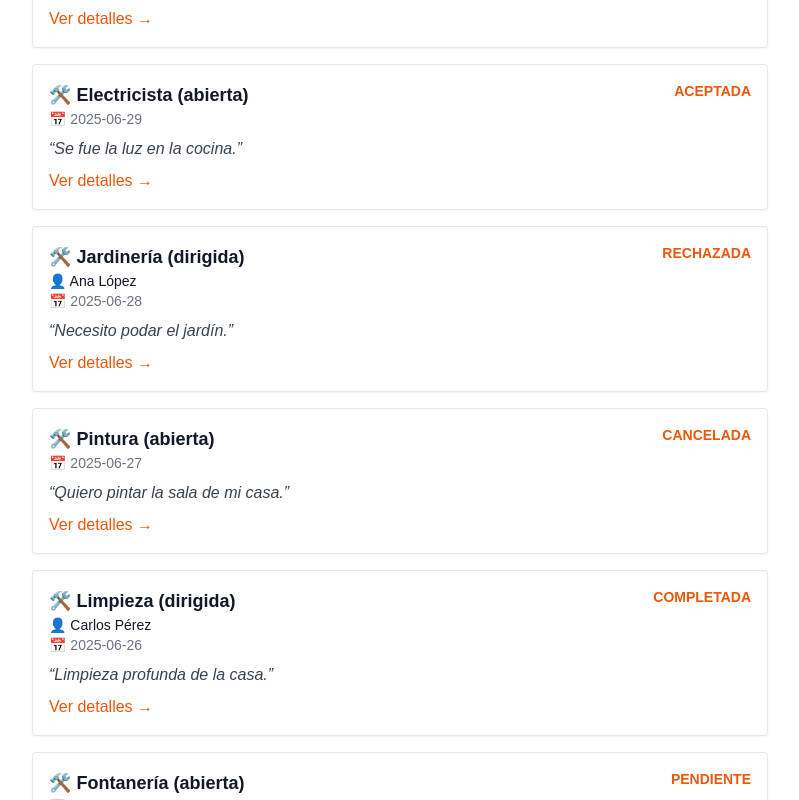
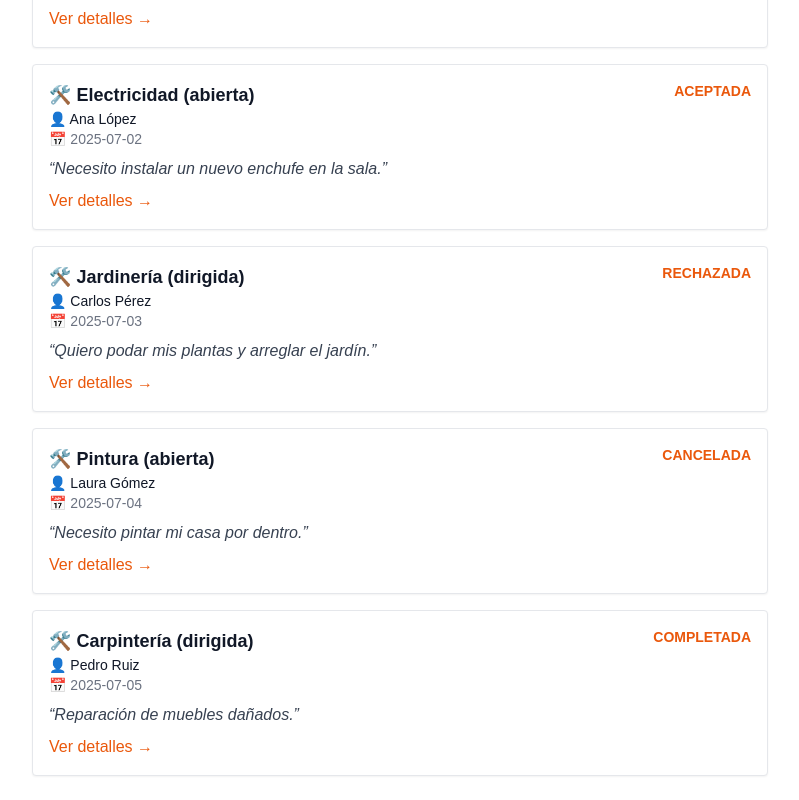
Before and after one commit to AlaManoFix/alamanofix-landing, a Next.js app: page /web-app/solicitudes in a window 1280 px wide. Shown: the part 300-1100 px from the top of the page, without its empty margins (240-1039 px from the left). Built offline with nearby package versions, Linux system fonts and the light colour scheme.

Commit message:
feat: update Solicitud interface to use string type for id; modify dummy data in solicitudes page for consistency

```diff
--- a/src/app/web-app/solicitudes/page.tsx
+++ b/src/app/web-app/solicitudes/page.tsx
@@ -6,7 +6,7 @@ import SolicitudCard, { Solicitud, EstadoSolicitud } from '@/components/web-app/
 
 const solicitudesDummy: Solicitud[] = [
   {
-    id: 1,
+    id: "1",
     tipo: 'dirigida',
     estado: 'pendiente',
     servicio: 'Plomería',
@@ -16,70 +16,44 @@ const solicitudesDummy: Solicitud[] = [
     ultimaAccion: 'Esperando respuesta del profesional',
   },
   {
-    id: 2,
+    id: "2",
     tipo: 'abierta',
     estado: 'aceptada',
-    servicio: 'Electricista',
-    descripcion: 'Se fue la luz en la cocina.',
-    fechaCreacion: '2025-06-29',
+    servicio: 'Electricidad',
+    descripcion: 'Necesito instalar un nuevo enchufe en la sala.',
+    profesional: { nombre: 'Ana López', fotoUrl: '/images/profesionales/ana.jpg' },
+    fechaCreacion: '2025-07-02',
     ultimaAccion: 'Profesional aceptó la solicitud',
   },
   {
-    id: 3,
+    id: "3",
     tipo: 'dirigida',
     estado: 'rechazada',
     servicio: 'Jardinería',
-    descripcion: 'Necesito podar el jardín.',
-    profesional: { nombre: 'Ana López' },
-    fechaCreacion: '2025-06-28',
+    descripcion: 'Quiero podar mis plantas y arreglar el jardín.',
+    profesional: { nombre: 'Carlos Pérez' },
+    fechaCreacion: '2025-07-03',
     ultimaAccion: 'Profesional rechazó la solicitud',
   },
   {
-    id: 4,
+    id: "4",
     tipo: 'abierta',
     estado: 'cancelada',
     servicio: 'Pintura',
-    descripcion: 'Quiero pintar la sala de mi casa.',
-    fechaCreacion: '2025-06-27',
-    ultimaAccion: 'Solicitud cancelada por el cliente',
+    descripcion: 'Necesito pintar mi casa por dentro.',
+    profesional: { nombre: 'Laura Gómez' },
+    fechaCreacion: '2025-07-04',
+    ultimaAccion: 'Solicitud cancelada por el usuario',
   },
   {
-    id: 5,
+    id: "5",
     tipo: 'dirigida',
     estado: 'completada',
-    servicio: 'Limpieza',
-    descripcion: 'Limpieza profunda de la casa.',
-    profesional: { nombre: 'Carlos Pérez', fotoUrl: '/images/carlos.jpg' },
-    fechaCreacion: '2025-06-26',
-    ultimaAccion: 'Trabajo completado por el profesional',
-  },
-  {
-    id: 6,
-    tipo: 'abierta',
-    estado: 'pendiente',
-    servicio: 'Fontanería',
-    descripcion: 'Reparar grifo que gotea.',
-    fechaCreacion: '2025-06-25',
-    ultimaAccion: 'Esperando profesionales interesados',
-  },
-  {
-    id: 7,
-    tipo: 'dirigida',
-    estado: 'pendiente',
     servicio: 'Carpintería',
-    descripcion: 'Necesito una estantería a medida.',
-    profesional: { nombre: 'Laura Gómez' },
-    fechaCreacion: '2025-06-24',
-    ultimaAccion: 'Esperando respuesta del profesional',
-  },
-  {
-    id: 8,
-    tipo: 'abierta',
-    estado: 'aceptada',
-    servicio: 'Cerrajería',
-    descripcion: 'Cambiar cerradura de la puerta principal.',
-    fechaCreacion: '2025-06-23',
-    ultimaAccion: 'Profesional aceptó la solicitud',
+    descripcion: 'Reparación de muebles dañados.',
+    profesional: { nombre: 'Pedro Ruiz', fotoUrl: '/images/profesionales/pedro.jpg' },
+    fechaCreacion: '2025-07-05',
+    ultimaAccion: 'Solicitud completada exitosamente',
   },
 ];
 
--- a/src/components/web-app/SolicitudCard.tsx
+++ b/src/components/web-app/SolicitudCard.tsx
@@ -1,3 +1,4 @@
+// File: src/components/web-app/SolicitudCard.tsx
 'use client';
 
 import { useRouter } from 'next/navigation';
@@ -5,7 +6,7 @@ import { useRouter } from 'next/navigation';
 export type EstadoSolicitud = 'todas' | 'pendiente' | 'aceptada' | 'rechazada' | 'cancelada' | 'completada';
 
 export interface Solicitud {
-  id: number;
+  id: string; // ← CAMBIO aquí: era number, ahora string
   tipo: 'dirigida' | 'abierta';
   estado: EstadoSolicitud;
   servicio: string;
```
